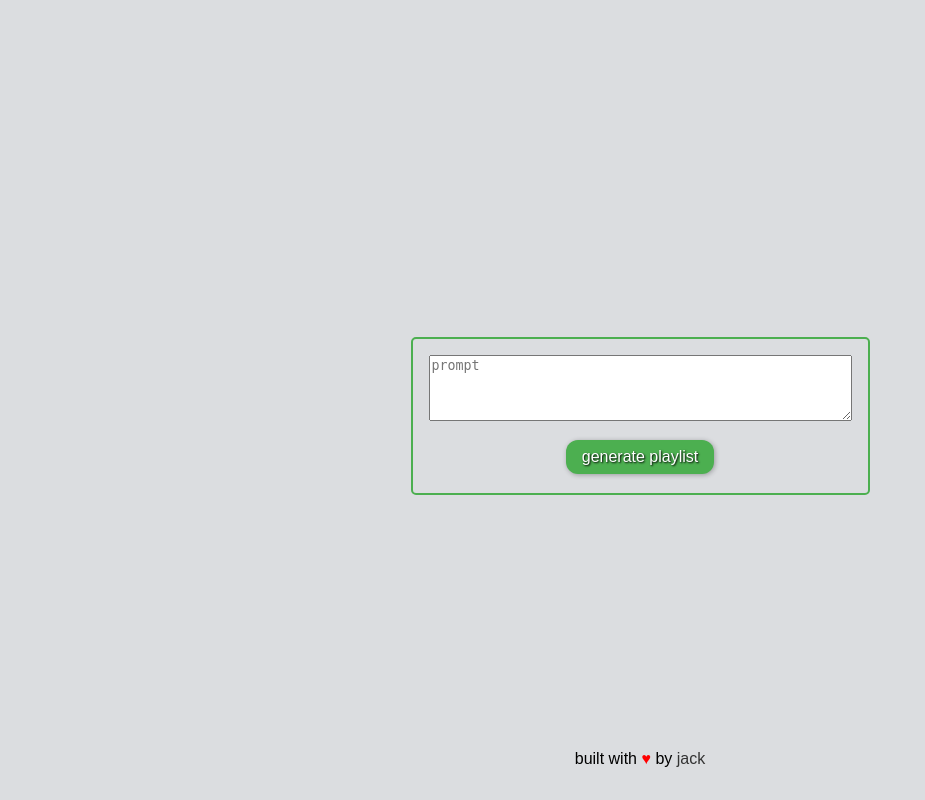
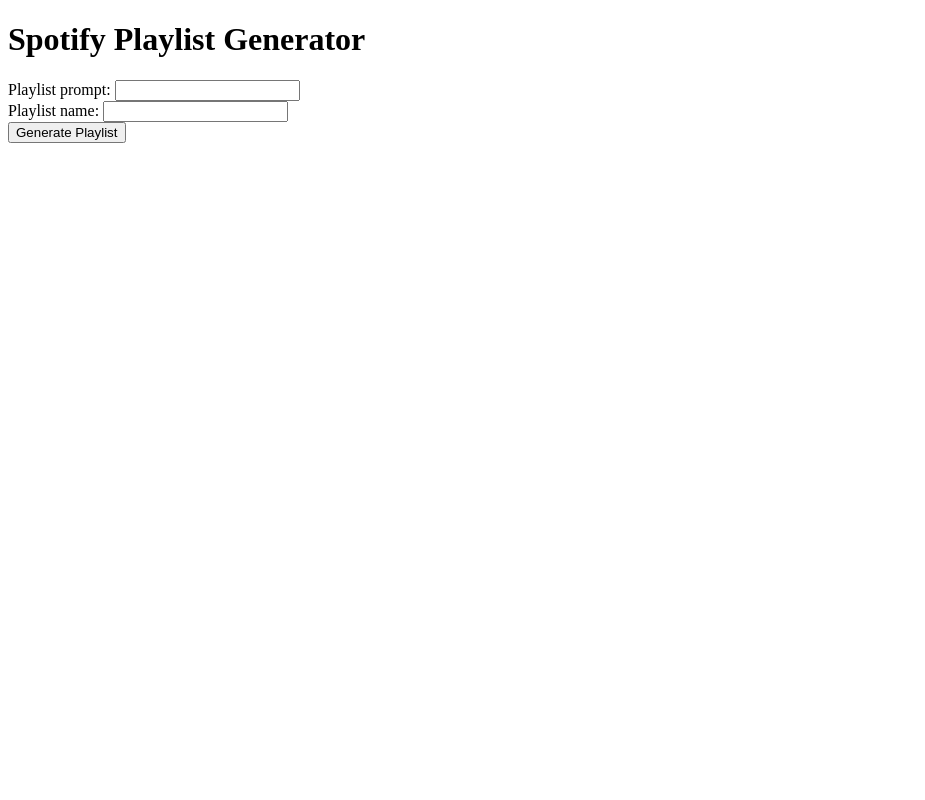
Before and after one commit to notswizz/spotai, a Flask app: page / in a window 1280 px wide. Shown: the whole page, without its empty margins (0-925 px from the left). Run offline with Flask 2, Linux system fonts and the light colour scheme.

Commit message:
something

```diff
--- a/app.py
+++ b/app.py
@@ -9,14 +9,17 @@ app = Flask(__name__)
 def index():
     if request.method == 'POST':
         # Get the user's input from the form
-        track_names = request.form.get('track_names')
+        prompt = request.form.get('prompt')
         playlist_name = request.form.get('playlist_name')
 
-        # Split the user's input into a list of track names
-        track_names = track_names.split(',')
+        # Generate the list of song names based on the prompt
+        track_names = generate_playlist(prompt)
 
-        # Generate the playlist and get the Spotify URL
-        playlist_url = generate_playlist(track_names, playlist_name)
+        # Get the Spotify URIs for the song names
+        track_uris = get_track_uris(track_names)
+
+        # Save the playlist to Spotify and get the Spotify URL
+        playlist_url = save_playlist_to_spotify(playlist_name, track_uris)
 
         # Render the template with the Spotify URL
         return render_template('index.html', playlist_url=playlist_url)
@@ -24,6 +27,5 @@ def index():
     # If the request method is not POST, render the empty form
     return render_template('index.html')
 
-
 if __name__ == '__main__':
     app.run(debug=True, port=int(os.environ.get('PORT', 8080)))
--- a/templates/index.html
+++ b/templates/index.html
@@ -1,21 +1,23 @@
-<!DOCTYPE html>
+<!doctype html>
 <html lang="en">
-<head>
-    <meta charset="UTF-8">
-    <meta name="viewport" content="width=device-width, initial-scale=1.0">
-    <title>Playlist Generator</title>
-    <link rel="stylesheet" href="{{ url_for('static', filename='style.css') }}">
-</head>
-<body>
-    <form action="/" method="post">
-        <div class="input-container">
-            <textarea id="prompt" name="prompt" required placeholder="prompt" rows="4" cols="50"></textarea>
-            <button type="submit">generate playlist</button>
-        </div>
+  <head>
+    <meta charset="utf-8">
+    <meta name="viewport" content="width=device-width, initial-scale=1, shrink-to-fit=no">
+    <title>Spotify Playlist Generator</title>
+  </head>
+  <body>
+    <h1>Spotify Playlist Generator</h1>
+    <form action="/" method="POST">
+      <label for="prompt">Playlist prompt:</label>
+      <input type="text" id="prompt" name="prompt" required>
+      <br>
+      <label for="playlist_name">Playlist name:</label>
+      <input type="text" id="playlist_name" name="playlist_name" required>
+      <br>
+      <input type="submit" value="Generate Playlist">
     </form>
-    <footer>
-        <p>built with <span class="heart">&hearts;</span> by <a href="YOUR_GITHUB_LINK_HERE" target="_blank">jack</a></p>
-    </footer>
-
-</body>
+    {% if playlist_url %}
+      <p>Your playlist has been created! Check it out <a href="{{ playlist_url }}">here</a>.</p>
+    {% endif %}
+  </body>
 </html>
```
